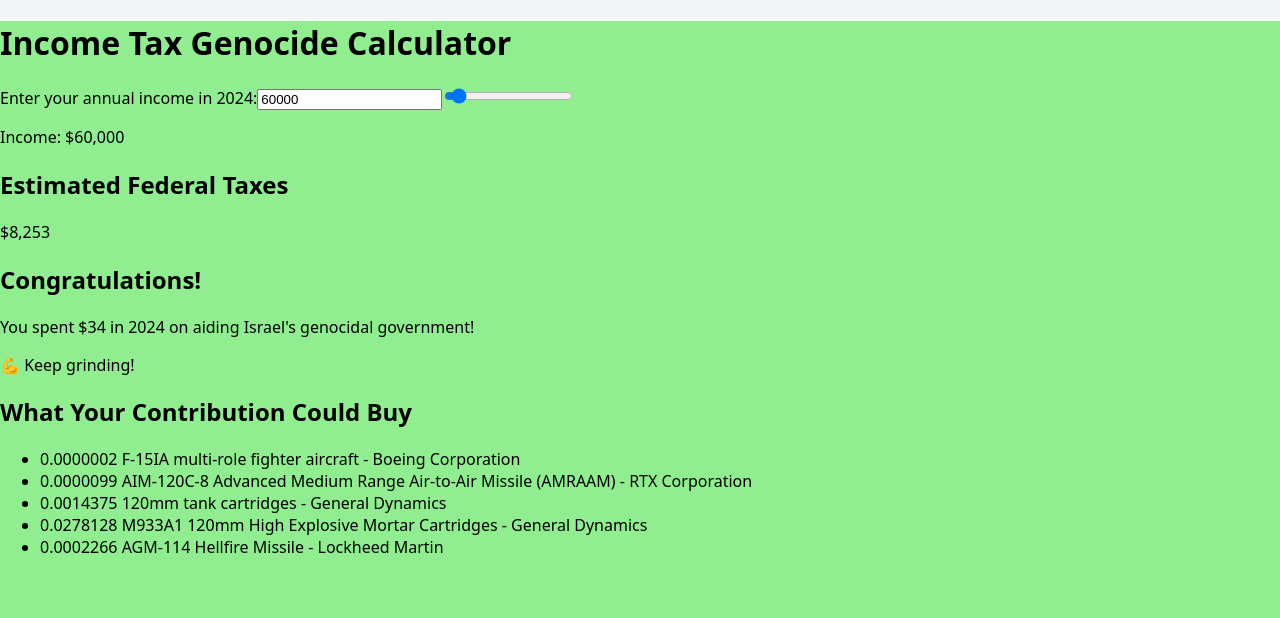
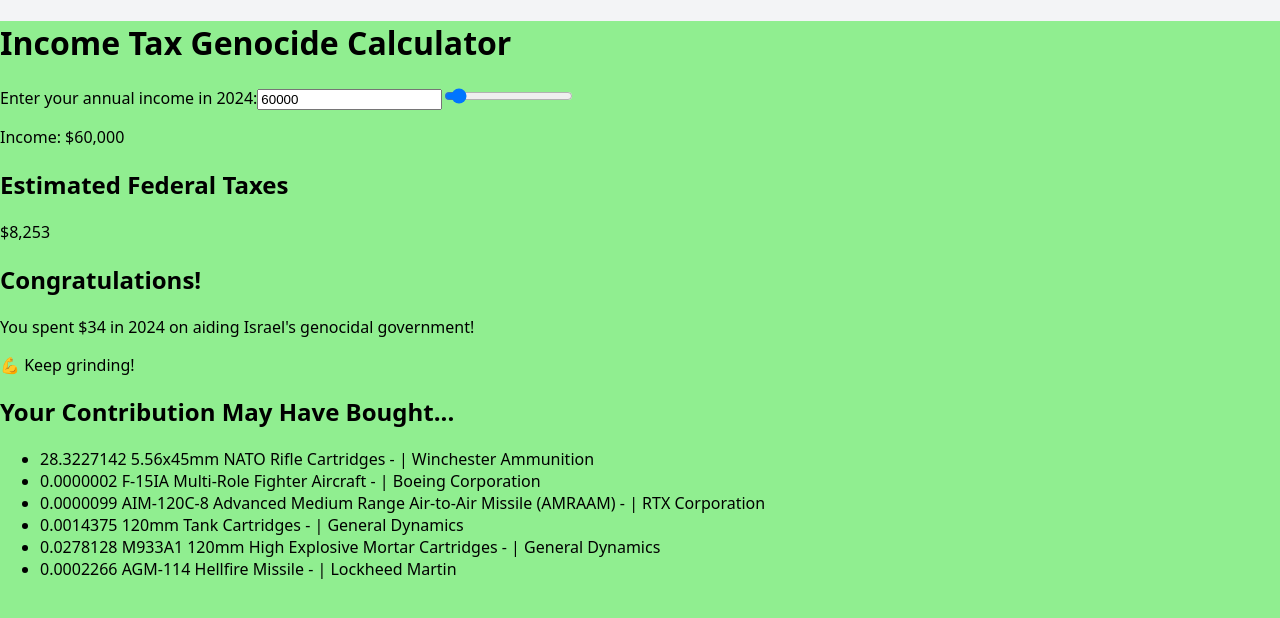
Before and after one commit to kevin116mitchell/income-tax-genocide-calculator, a React (Vite) app: page / in a window 1280 px wide. Shown: the top 618 px of the page. Built offline with nearby package versions, Linux system fonts and the light colour scheme; the HTML template or start-up script is replaced by a standard one.

Commit message:
minor formatting changes, added 5.56

```diff
--- a/src/App.jsx
+++ b/src/App.jsx
@@ -18,11 +18,12 @@ export default function App() {
 
   // Add this near the top of App.jsx
   const weaponCosts = [
-  { name: 'F-15IA multi-role fighter aircraft', manufacturer: 'Boeing Corporation', cost: 208_000_000 },
-  { name: 'AIM-120C-8 Advanced Medium Range Air-to-Air Missile (AMRAAM)', manufacturer: 'RTX Corporation', cost: 3_416_666 },
-  { name: '120mm tank cartridges', manufacturer: 'General Dynamics', cost: 23_644 },
-  { name: 'M933A1 120mm High Explosive Mortar Cartridges', manufacturer: 'General Dynamics', cost: 1_222 },
-  { name: 'AGM-114 Hellfire Missile', manufacturer: 'Lockheed Martin', cost: 150_000 },
+  { name: '5.56x45mm NATO Rifle Cartridges                             ', manufacturer: ' | Winchester Ammunition', cost: 1.20 },
+  { name: 'F-15IA Multi-Role Fighter Aircraft                          ', manufacturer: ' | Boeing Corporation', cost: 208_000_000 },
+  { name: 'AIM-120C-8 Advanced Medium Range Air-to-Air Missile (AMRAAM)', manufacturer: ' | RTX Corporation', cost: 3_416_666 },
+  { name: '120mm Tank Cartridges                                       ', manufacturer: ' | General Dynamics     ', cost: 23_644 },
+  { name: 'M933A1 120mm High Explosive Mortar Cartridges               ', manufacturer: ' | General Dynamics', cost: 1_222 },
+  { name: 'AGM-114 Hellfire Missile                                    ', manufacturer: ' | Lockheed Martin', cost: 150_000 },
 ]
 
   const calculateFederalTaxes = (income) => {
@@ -102,7 +103,7 @@ export default function App() {
 
     {/* Weapon Cost Card */}
     <div className="bg-white/60 backdrop-blur-md p-6 rounded-2xl shadow-lg w-full max-w-md mt-6 hover:shadow-2xl transition-shadow duration-300">
-      <h2 className="text-2xl font-semibold mb-4">What Your Contribution Could Buy</h2>
+      <h2 className="text-2xl font-semibold mb-4">Your Contribution May Have Bought...</h2>
       <ul className="list-disc list-inside space-y-1 text-gray-800">
         {weaponCosts.map((weapon) => {
           const units = funNumber / weapon.cost
```
